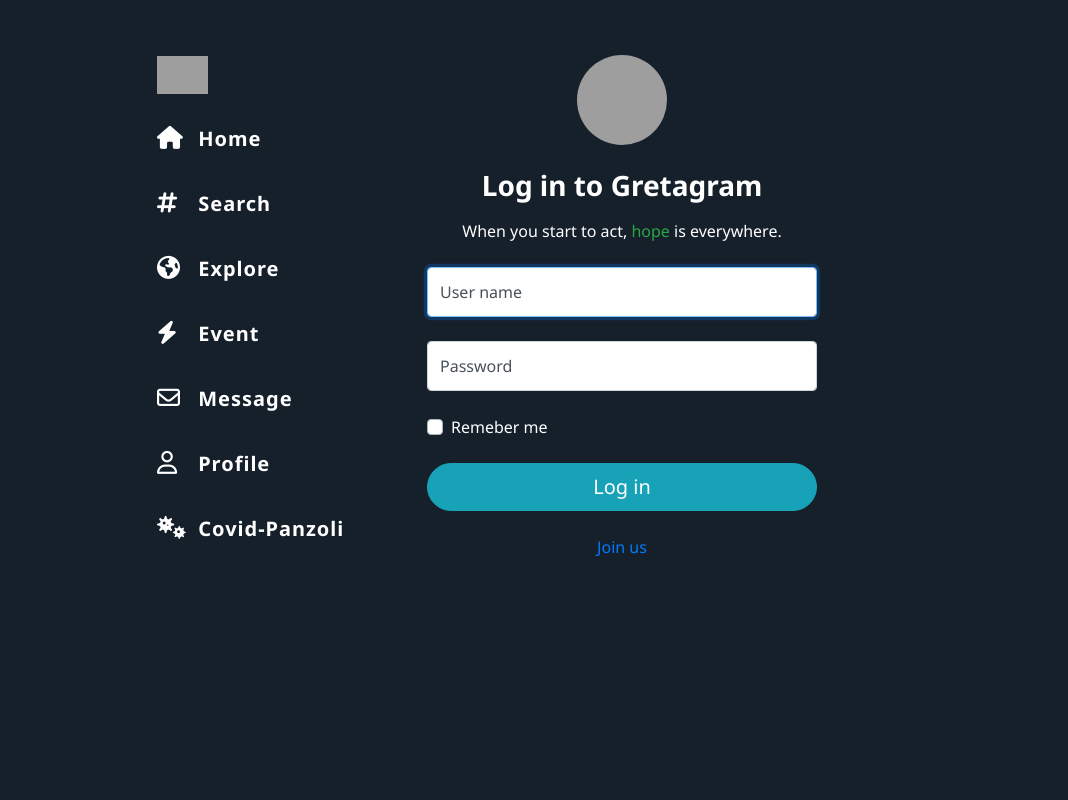
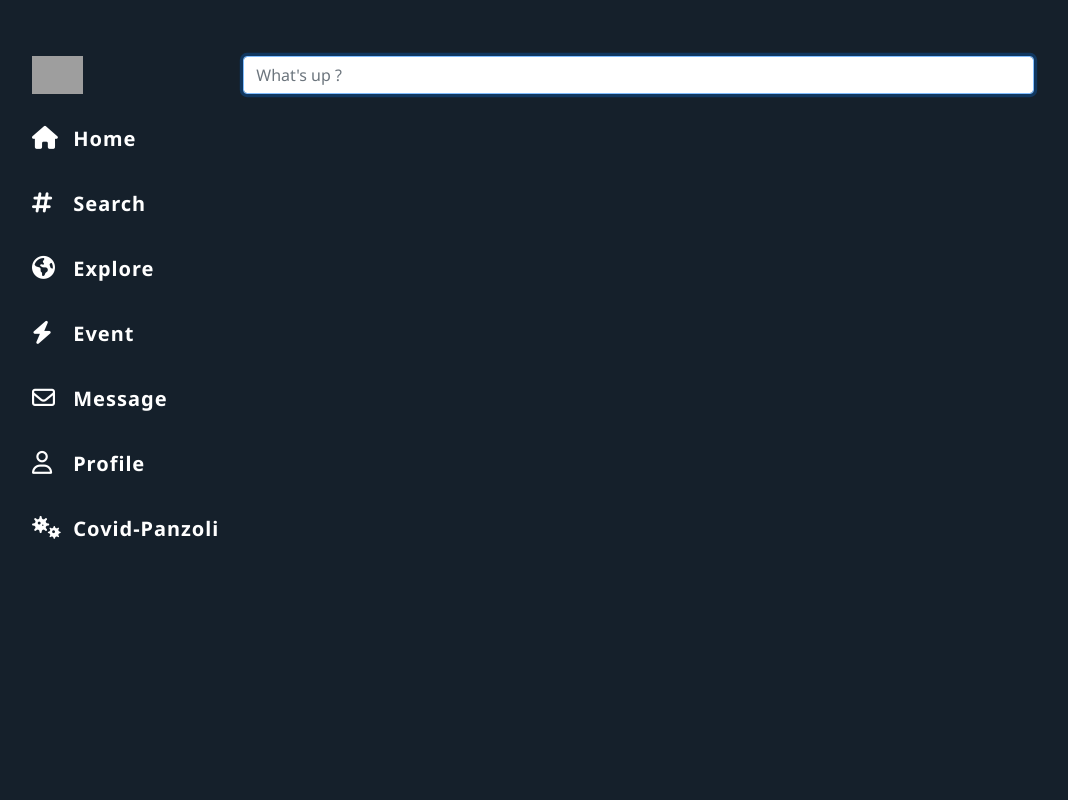
Before and after one commit to maximegourgues/Gretagram, a PHP site: page / in a window 1280 px wide. Shown: the whole page, without its empty margins (18-1086 px from the left). Run offline with PHP 8.4, Linux system fonts and the light colour scheme; some libraries are stand-ins or nearby versions; grey boxes are pictures that could not be loaded.

Commit message:
Acceuil en construction

```diff
--- a/src/app/css/index.css
+++ b/src/app/css/index.css
@@ -11,139 +11,3 @@ body {
   background-color: #f5f5f5;
   font-family: 'Noto Sans', sans-serif;
 }
-.modal{
-  position: absolute;
-  justify-content: center;
-  align-items: center;
-  display: none;
-  top:0;
-  visibility: hidden;
-  opacity: 0;
-  background-color: rgba(0, 0, 0, 0.2);
-  transition: visibility 0s, opacity 0.7s;
-  display: flex;
-}
-.modal-active{
-  visibility: visible;
-  opacity: 1;
-
-}
-.close{
-
-  cursor: pointer;
-  font-size: 30px;
-
-}
-.card{
-    border-radius: 20px;
-    width: 600px;
-    height: auto;
-
-}
-.card-title{
-font-weight: bold;
-}
-
-
-.form-signin {
-  width: 100%;
-  max-width: 420px;
-  padding: 15px;
-  margin: auto;
-}
-
-.form-label-group {
-  position: relative;
-  margin-bottom: 1.5rem;
-}
-
-.form-label-group > input,
-.form-label-group > label {
-  height: 3.125rem;
-  padding: .75rem;
-}
-
-.form-label-group > label {
-  position: absolute;
-  top: 0;
-  left: 0;
-  display: block;
-  width: 100%;
-  margin-bottom: 0; /* Override default `<label>` margin */
-  line-height: 1.5;
-  color: #495057;
-  pointer-events: none;
-  cursor: text; /* Match the input under the label */
-  border: 1px solid transparent;
-  border-radius: .25rem;
-  transition: all .1s ease-in-out;
-}
-
-.form-label-group input::-webkit-input-placeholder {
-  color: transparent;
-}
-
-.form-label-group input:-ms-input-placeholder {
-  color: transparent;
-}
-
-.form-label-group input::-ms-input-placeholder {
-  color: transparent;
-}
-
-.form-label-group input::-moz-placeholder {
-  color: transparent;
-}
-
-.form-label-group input::placeholder {
-  color: transparent;
-}
-
-.form-label-group input:not(:placeholder-shown) {
-  padding-top: 1.25rem;
-  padding-bottom: .25rem;
-}
-
-.form-label-group input:not(:placeholder-shown) ~ label {
-  padding-top: .25rem;
-  padding-bottom: .25rem;
-  font-size: 12px;
-  color: #777;
-}
-
-/* Fallback for Edge
--------------------------------------------------- */
-@supports (-ms-ime-align: auto) {
-  .form-label-group > label {
-    display: none;
-  }
-  .form-label-group input::-ms-input-placeholder {
-    color: #777;
-  }
-}
-
-/* Fallback for IE
--------------------------------------------------- */
-@media all and (-ms-high-contrast: none), (-ms-high-contrast: active) {
-  .form-label-group > label {
-    display: none;
-  }
-  .form-label-group input:-ms-input-placeholder {
-    color: #777;
-  }
-}
-
-.bd-placeholder-img {
-  font-size: 1.125rem;
-  text-anchor: middle;
-  -webkit-user-select: none;
-  -moz-user-select: none;
-  -ms-user-select: none;
-  user-select: none;
-}
-
-@media (min-width: 768px) {
-  .bd-placeholder-img-lg {
-    font-size: 3.5rem;
-  }
-}
--- a/src/app/css/menu.css
+++ b/src/app/css/menu.css
@@ -5,7 +5,7 @@
   text-decoration: none;
 }
 .sidebar{
-  position: fixed;
+  z-index: 3;
   width: 240px;
   left: 140px;
   height: 100%;
--- a/src/app/index.html
+++ b/src/app/index.html
@@ -2,6 +2,8 @@
 <html lang="fr">
 
   <head>
+    <!--title-->
+    <title>Gretagram</title>
     <!-- Required meta tags -->
 
 
@@ -20,45 +22,28 @@
   <body ng-app="" style="color: white; background-color: rgb(21, 32, 43); overflow-y: scroll;">
 
     <div class="container-fluid">
-
-        <header ng-include src="'templates/menu.html'"></header>
-        <main>
-          <form class="form-signin">
-            <div class="text-center mb-4">
-              <img class="mb-4 rounded-circle" src="../assets/img/logo/homeicon.jpg" alt="" width="90" height="90">
-              <h1 class="h3 mb-3 font-weight-bold">Log in to Gretagram</h1>
-              <p class="text-center">When you start to act, <l class="text-success">hope</l> is everywhere.</p>
-            </div>
-
-            <div class="form-label-group">
-              <input type="text" id="inputText" class="form-control" placeholder="User name" required autofocus>
-              <label for="inputUsername">User name</label>
-            </div>
-
-            <div class="form-label-group">
-              <input type="password" id="inputPassword" class="form-control" placeholder="Password" required>
-              <label for="inputPassword">Password</label>
-            </div>
-
-            <div class="custom-control custom-checkbox mb-4">
-              <input type="checkbox" class="custom-control-input" id="customCheck1">
-              <label class="custom-control-label" for="customCheck1">Remeber me</label>
-            </div>
-            <button class="btn btn-lg btn-info btn-block rounded-pill" type="submit">Log in</button>
-            <p class="mt-4 mb-3 text-decoration-none text-center"><a href="#" id="inscription">Join us</a></p>
-
-        </form></main>
-
-    </div>
+      <div class="row flex-xl-nowrap">
+        <div class="col-12 col-md-3 col-xl-2 bd-sidebar">
+          <header ng-include src="'templates/menu.html'"></header>
+        </div>
 
 
 
+  <main class="col-12 col-md-9 col-xl-8 py-md-3 pl-md-5 bd-content" role="main">
 
+              <div class="text-center mb-4">
+
+              <div class="form-label-group">
+                <input type="text" id="inputText" class="form-control" placeholder="What's up ?" required autofocus>
+
+              </div>
+          </div>
+  </main>
     <!-- <div ng-include src="'templates/menu.html'" ></div> -->
 
         <!-- Main jumbotron for a primary marketing message or call to action -->
-
-
+      </div>
+    </div>
 
   </body>
 
--- a/src/app/templates/menu.html
+++ b/src/app/templates/menu.html
@@ -1,12 +1,9 @@
 <!DOCTYPE html>
-<head>
-  <title>Responsive Sidebar Menu</title>
 
-</head>
     <div class="sidebar" >
         <header>
-          <i><img src="../assets/img/logo/gretaPin.png" alt="" width="auto" height="38">
-      </header></i>
+          <i><img src="../assets/img/logo/gretaPin.png" alt="" width="auto" height="38"></i>
+      </header>
 
       <a href="#">
           <i class="fas fa-home"></i>
```
